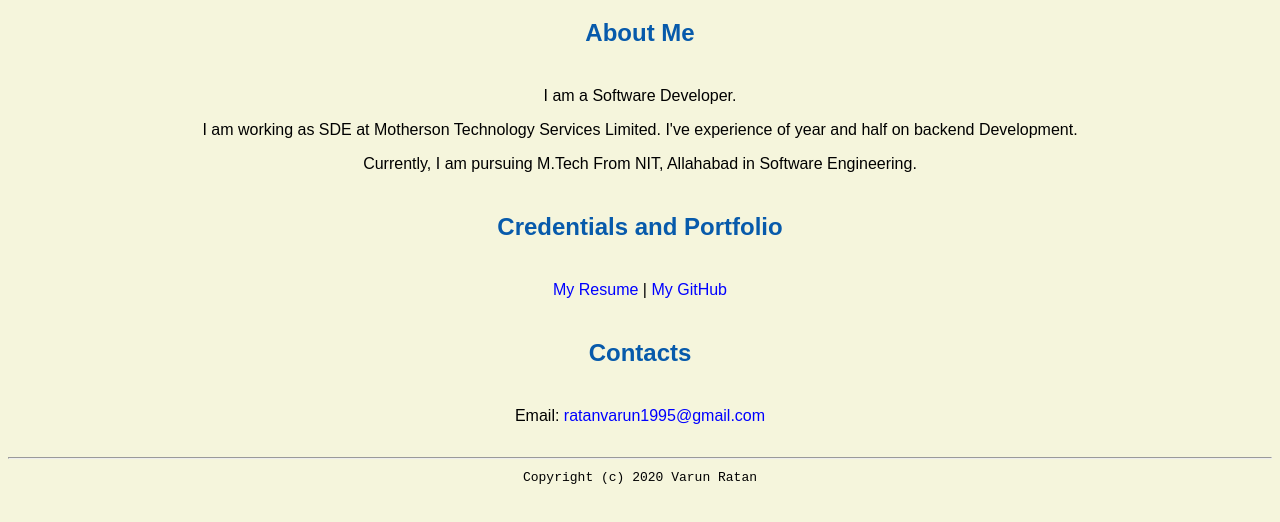
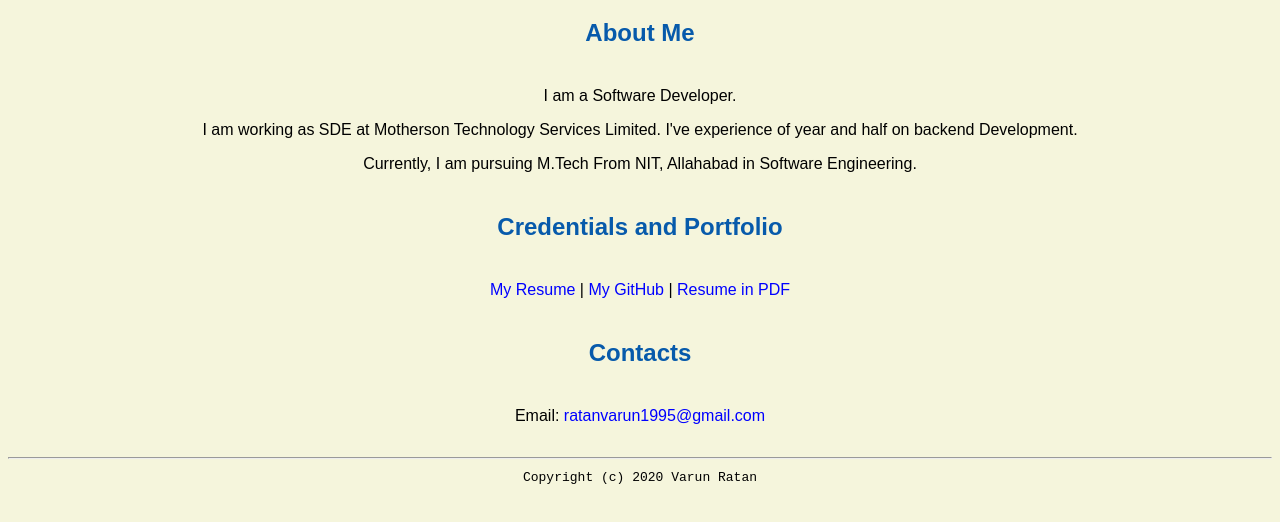
Before and after one commit to varun-ratan/varun19101995.github.io, a plain HTML site: page index.html in a window 1280 px wide. Shown: the part 268-790 px from the top of the page. Drawn offline with Linux system fonts and the light colour scheme.

Commit message:
Update index.html

```diff
--- a/index.html
+++ b/index.html
@@ -17,7 +17,7 @@
 <p>I am working as SDE at Motherson Technology Services Limited. I've experience of year and half on backend Development.</p>
 <p> Currently, I am pursuing M.Tech From NIT, Allahabad in Software Engineering.</p>
 <h2>Credentials and Portfolio</h2>
-<p><a href="resume.html">My Resume</a> | <a href="https://github.com/varun19101995">My GitHub</a></p>
+<p><a href="resume.html">My Resume</a> | <a href="https://github.com/varun19101995">My GitHub</a> | <a href="VarunRatan_Resume.html">Resume in PDF</a></p>
 <h2>Contacts</h2>
 <p>Email:<a href="mailto:ratanvarun1995@gmail.com"> ratanvarun1995@gmail.com</a></p>
 </body>
```
